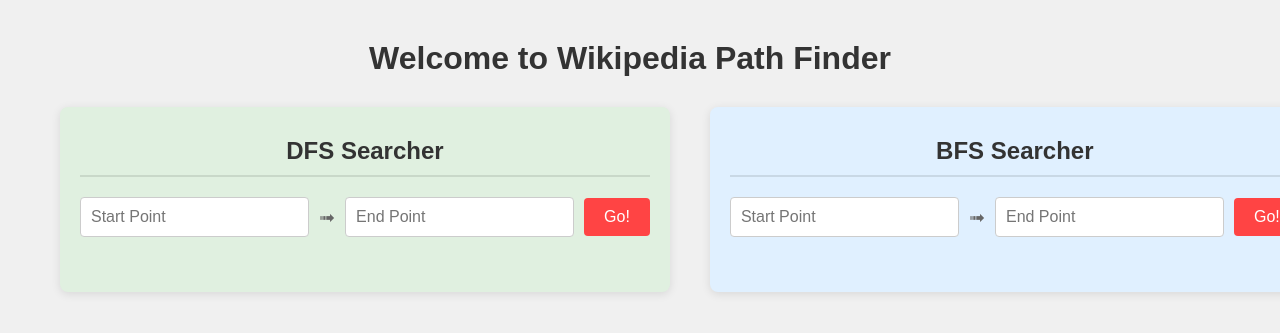
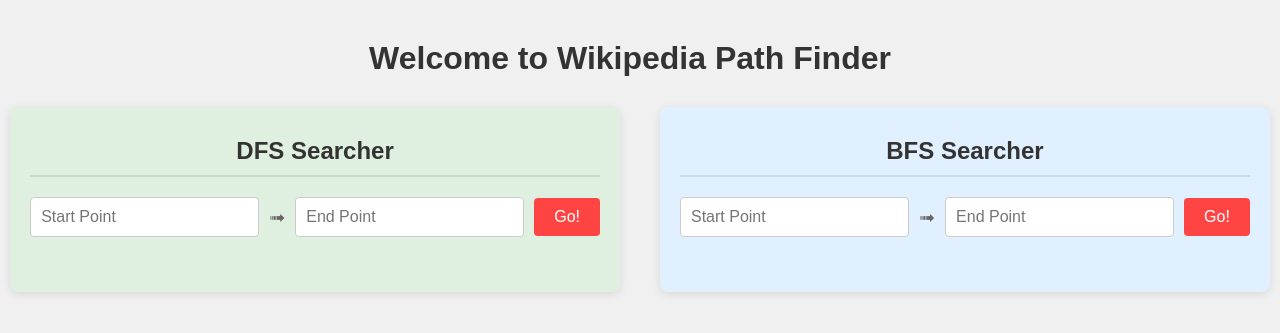
Before and after one commit to danggtifff/Wikipedia-Path-Searcher, a Flask app: page / in a window 1280 px wide. Shown: the top 333 px of the page. Run offline with Flask 3, Linux system fonts and the light colour scheme.

Commit message:
recentered the searchers container

```diff
--- a/static/main.css
+++ b/static/main.css
@@ -33,8 +33,9 @@
 
 .searchers-container {
     display: flex;
-    justify-content: space-between;
+    justify-content: center;
     gap: 40px;
+    margin: 0 auto;
 }
 
 .search-box {
```
Also changed, not shown: static/bfs_graph.png, static/dfs_graph.png.
